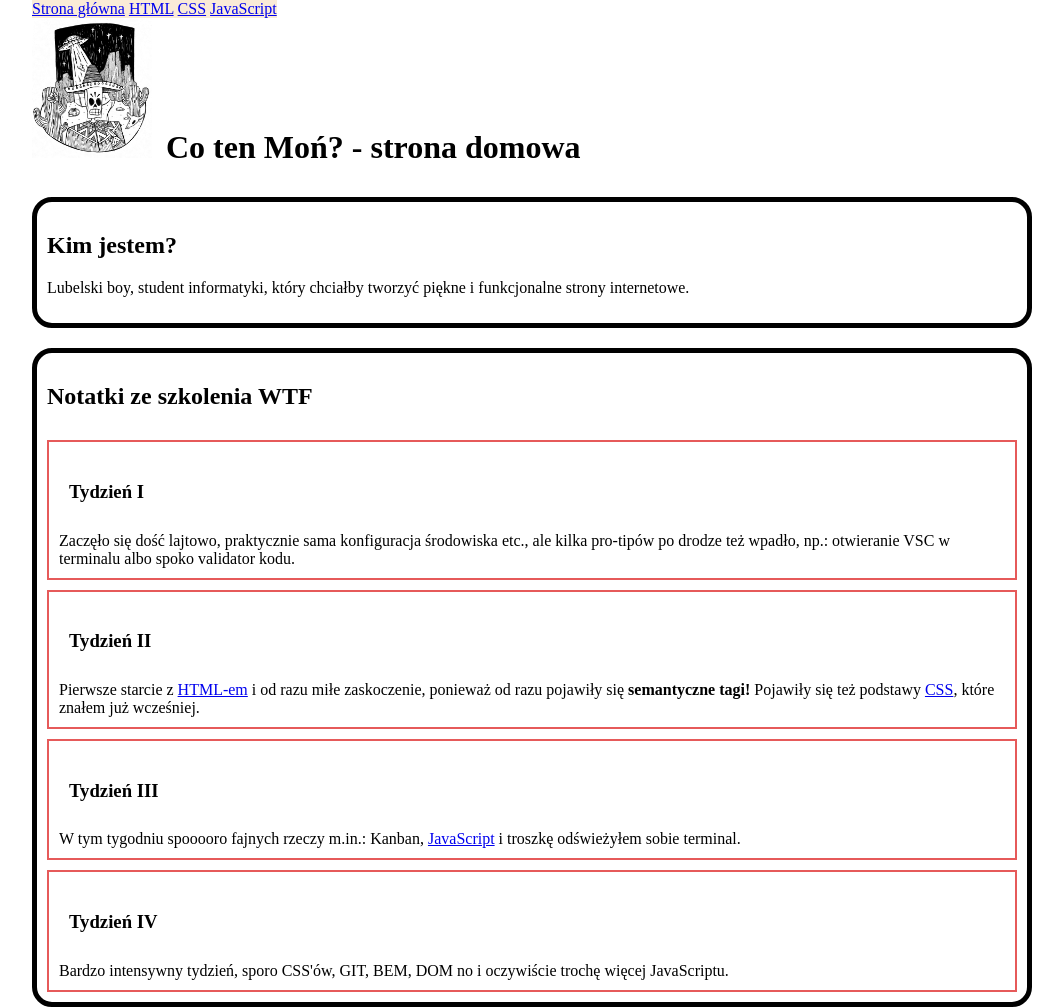
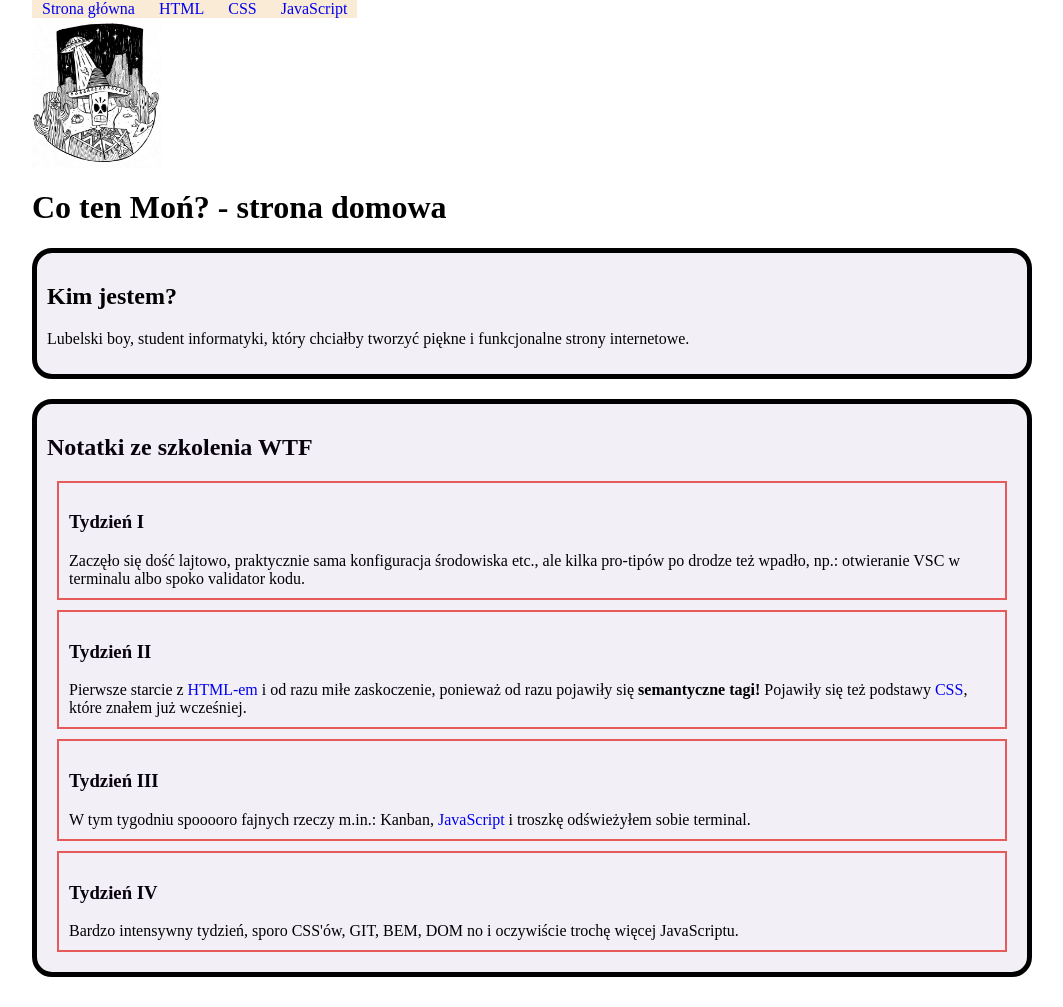
Before and after one commit to michal-mon/homepage, a plain HTML site: page index.html in a window 1280 px wide. Shown: the top 1007 px of the page, without its empty margins (108-1171 px from the left). Drawn offline with Linux system fonts and the light colour scheme.

Commit message:
changed css file

```diff
--- a/index.html
+++ b/index.html
@@ -1,18 +1,18 @@
 <!DOCTYPE html>
 <html lang="pl">
-
   <head>
-    <meta charset="UTF-8">
-    <meta name="viewport" content="width=device-width, initial-scale=1.0">
+    <meta charset="UTF-8" />
+    <meta name="viewport" content="width=device-width, initial-scale=1.0" />
     <title>Document</title>
-    <link href="style.css" rel="stylesheet" type="text/css">
+    <link href="style.css" rel="stylesheet" type="text/css" />
   </head>
 
   <body>
-
-    <header>
-        <nav class="navigation">
-            <a class="navigation__link navigation__link--homepage" href="index.html">Strona główna</a>
+    <header class="navigation">
+      <nav>
+        <a class="navigation__link navigation__link--homepage" href="index.html"
+          >Strona główna</a
+        >
         <a class="navigation__link" href="html.html">HTML</a>
         <a class="navigation__link" href="css.html">CSS</a>
         <a class="navigation__link" href="js.html">JavaScript</a>
@@ -20,16 +20,17 @@
     </header>
 
     <main>
+      <img src="logotest.jpg" alt="taki ja" />
 
-        <img src="logotest.jpg" alt="taki ja" id="top-image">
-
-        <header>
-            <h1 class="heading__style">Co ten Moń? - strona domowa</h1>
+      <header class="heading__style--top">
+        <h1>Co ten Moń? - strona domowa</h1>
       </header>
 
       <section class="articles articles__style--top">
         <h2>Kim jestem?</h2>
-            <p>Lubelski boy, student informatyki, który chciałby tworzyć piękne i funkcjonalne strony internetowe.
+        <p>
+          Lubelski boy, student informatyki, który chciałby tworzyć piękne i
+          funkcjonalne strony internetowe.
         </p>
       </section>
 
@@ -37,30 +38,34 @@
         <h2 class="heading__style">Notatki ze szkolenia WTF</h2>
         <article class="articles__style">
           <h3 class="heading__style">Tydzień I</h3>
-                Zaczęło się dość lajtowo, praktycznie sama konfiguracja środowiska etc., ale kilka pro-tipów po drodze
-                też wpadło, np.: otwieranie VSC w terminalu albo spoko validator kodu.
+          Zaczęło się dość lajtowo, praktycznie sama konfiguracja środowiska
+          etc., ale kilka pro-tipów po drodze też wpadło, np.: otwieranie VSC w
+          terminalu albo spoko validator kodu.
         </article>
 
         <article class="articles__style">
           <h3 class="heading__style">Tydzień II</h3>
-                Pierwsze starcie z <a href="html.html">HTML-em</a> i od razu miłe zaskoczenie, ponieważ od razu pojawiły
-                się <b>semantyczne tagi!</b> Pojawiły się też podstawy <a href="css.html">CSS</a>, które znałem już
-                wcześniej.
+          Pierwsze starcie z <a href="html.html">HTML-em</a> i od razu miłe
+          zaskoczenie, ponieważ od razu pojawiły się
+          <b>semantyczne tagi!</b> Pojawiły się też podstawy
+          <a href="css.html">CSS</a>, które znałem już wcześniej.
         </article>
 
         <article class="articles__style">
           <h3 class="heading__style">Tydzień III</h3>
-                W tym tygodniu spooooro fajnych rzeczy m.in.: Kanban, <a href="js.html">JavaScript</a> i troszkę odświeżyłem sobie terminal.
+          W tym tygodniu spooooro fajnych rzeczy m.in.: Kanban,
+          <a href="js.html">JavaScript</a> i troszkę odświeżyłem sobie terminal.
         </article>
 
         <article class="articles__style">
           <h3 class="heading__style">Tydzień IV</h3>
-                Bardzo intensywny tydzień, sporo CSS'ów, GIT, BEM, DOM no i oczywiście trochę więcej JavaScriptu.
+          Bardzo intensywny tydzień, sporo CSS'ów, GIT, BEM, DOM no i oczywiście
+          trochę więcej JavaScriptu.
         </article>
       </section>
 
       <script src="main.js"></script>
-        <br><br>
+      <br /><br />
       <section>
         <a href="#top">Przejdź na górę</a>
       </section>
@@ -70,5 +75,4 @@
       </footer>
     </main>
   </body>
-
 </html>
--- a/style.css
+++ b/style.css
@@ -1,17 +1,21 @@
 .navigation{
     background-color: antiquewhite;
     position: sticky;
+    top: 0px;
 }
 
 .navigation__link {
     color: 987284;
+    padding: 10px;
 }
 
 
 .articles{
     border: 5px solid black;
     margin-bottom: 20px;
+    padding: 10px;
     border-radius: 20px;
+    background-color: rgb(242, 239, 247);
 }
 
 .articles__style{
@@ -25,21 +29,26 @@
 }
 
 .heading__style{
-    padding: 10px;
+    color: #07020D;
 }
 
-#top-image {
-  height: 140px;
-  width: 120px;
-  display: inline-block;
+img {
+  height: 150px;
+  width: 130px;
+  display: block;
 }
 
 body{
  width: 1000px;
  margin: auto;
  background-color: #ffffff;
+
 }
 
 header{
     display: inline-block;
 }
+
+a{
+    text-decoration: none;
+}
```
Lines whose indentation alone changed are shown as unchanged.
